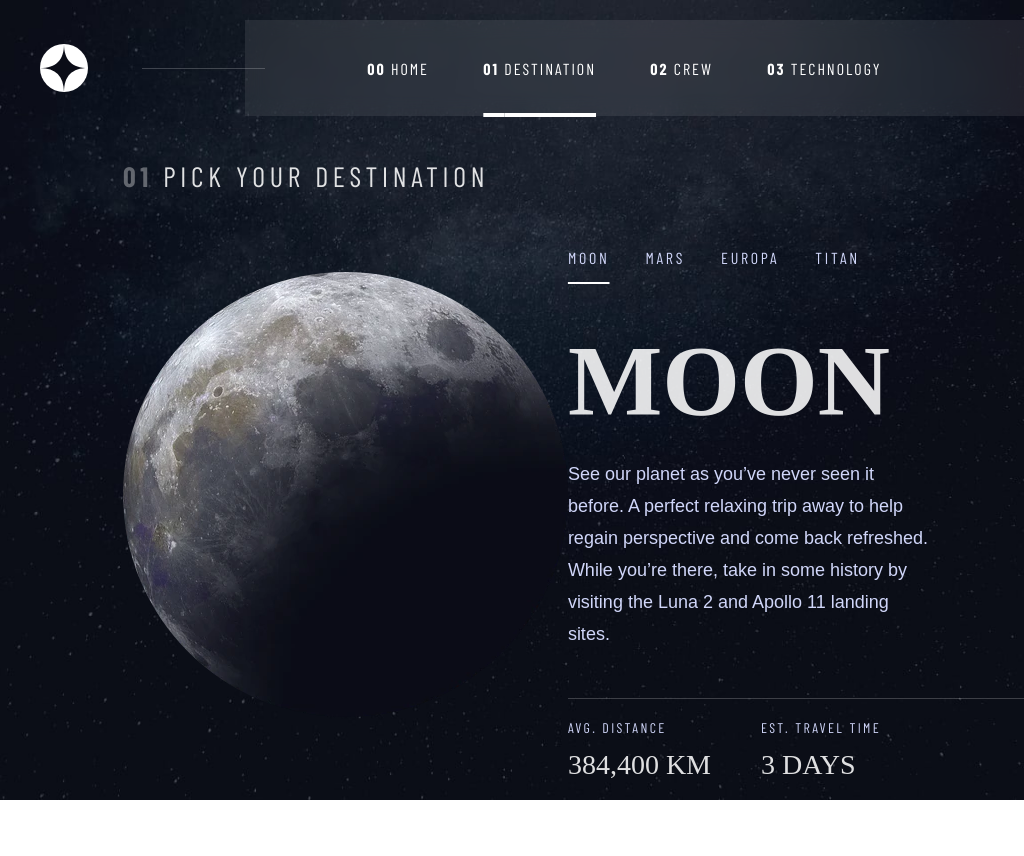
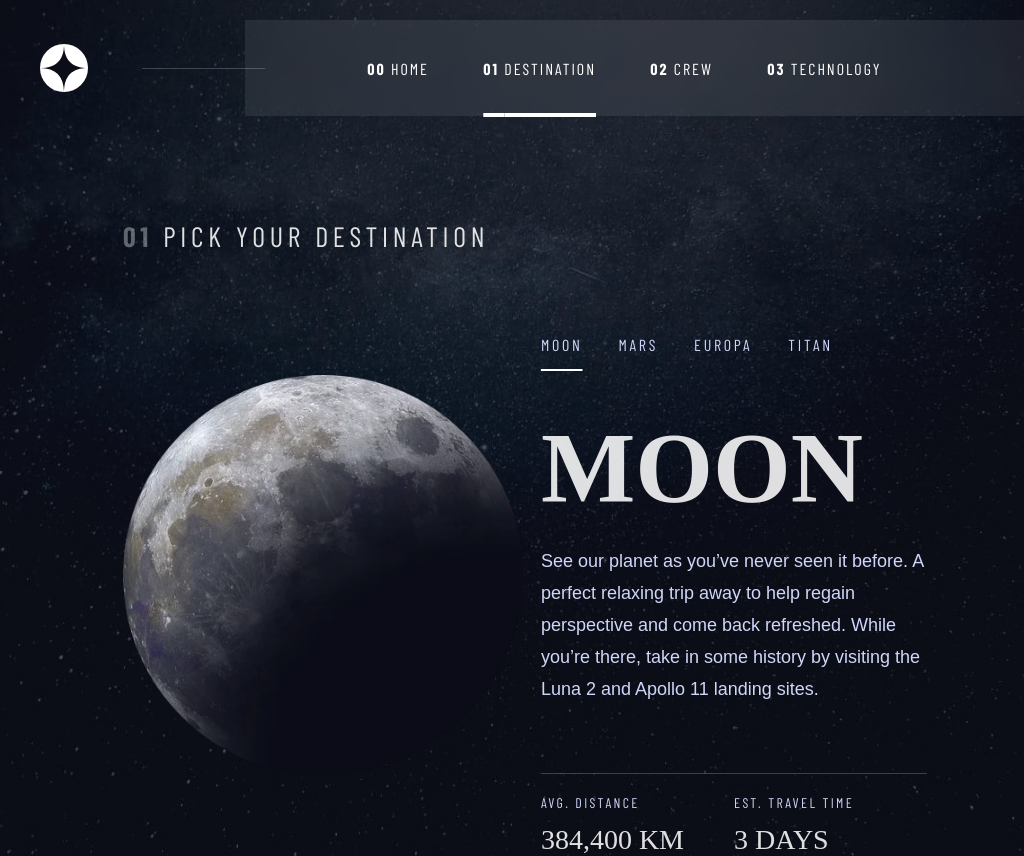
Before and after one commit to shay122990/space-tourism-website, a React (Vite) app: page /destination in a window 1024 px wide. Before the commit the page ends 800 px from the top, so only its background shows below. Built offline with nearby package versions, Linux system fonts and the light colour scheme; a web font is replaced by a local one.

Commit message:
min-height on background img

```diff
--- a/src/routes/destination/Destination.css
+++ b/src/routes/destination/Destination.css
@@ -5,7 +5,7 @@
   background-repeat: no-repeat;
   background-size: cover;
   width: 100%;
-  height: 100vh;
+  min-height: 100vh;
   overflow-y: auto;
 }
 .main-destination-container{
@@ -28,8 +28,8 @@
   display: flex;
   flex-direction: row;
   align-items: center;
-  gap: 10%;
-  padding-left: 10%;
+  gap: 12%;
+  padding: 4% 0 0 4%;
 }
 .destination-image{
   width: 50%;
@@ -81,11 +81,12 @@
   font-size: 18px;
   color: var(--text-color-one);
   margin: 0;
-  padding-bottom:40px;
+  padding-bottom:60px;
   width: 80%;
 }
 .planet-lane{
-  width: 100%;
+  width: 80%;
+  margin: 8px 0;
   height: 1px;
   border: 0 solid;
   background-color: #ffffff34;
@@ -115,12 +116,12 @@
 }
 /* tablet to desktop */
 @media (min-width:1000px) and (max-width:1200px) {
-  .pick-your-destination{
-    padding-top: 40px;
+  .planets-content{
+    gap: 2%;
+    padding: 3% 0 0 0;
   }
-  .planets-content{
-    gap: 0;
-    padding: 0;
+  .destination-image img{
+    width: 400px;
   }
 }
 /* TABLET */
--- a/src/routes/home/Home.css
+++ b/src/routes/home/Home.css
@@ -4,9 +4,7 @@
     background-repeat: no-repeat;
     width: 100%;
     height: 100vh;
-    display: flex;
-    justify-content: center;
-    align-items: center;
+    overflow-y: auto;
 }
 .space-info-container{
     width: 100%;
```
